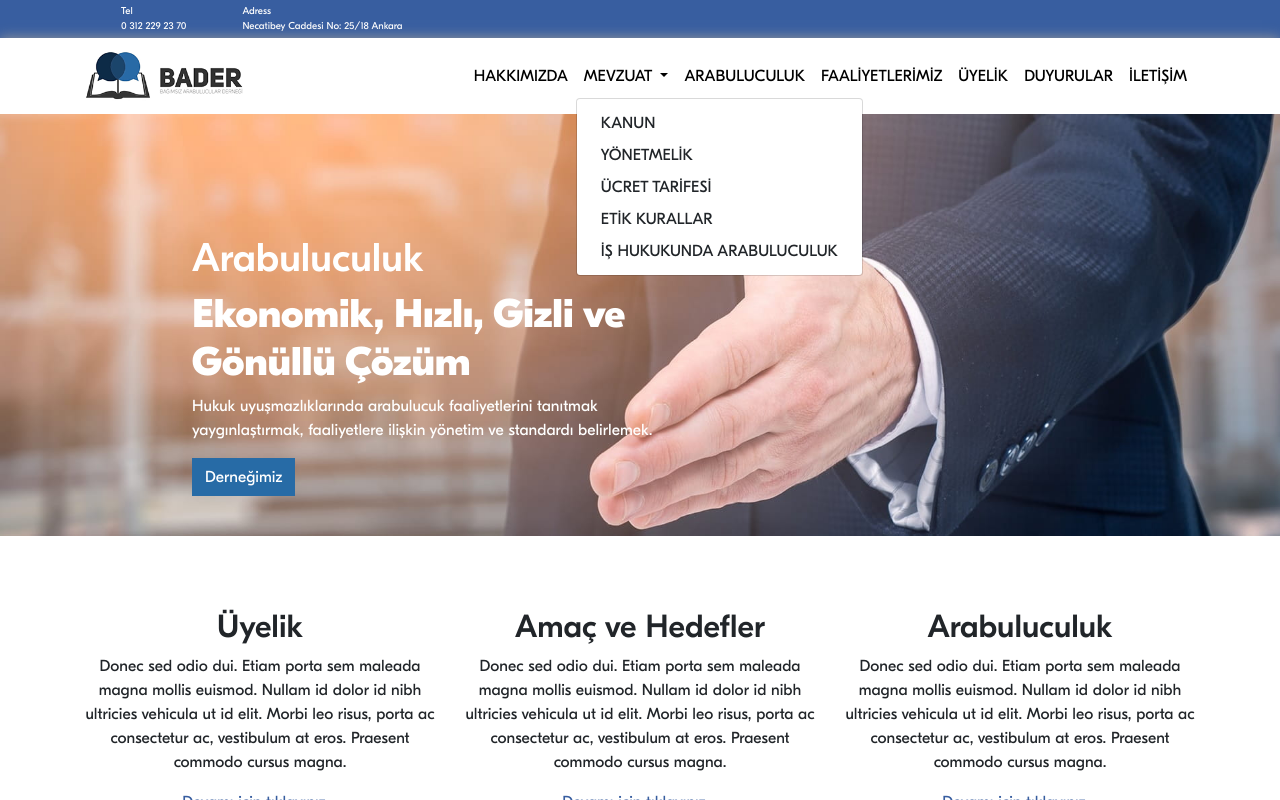
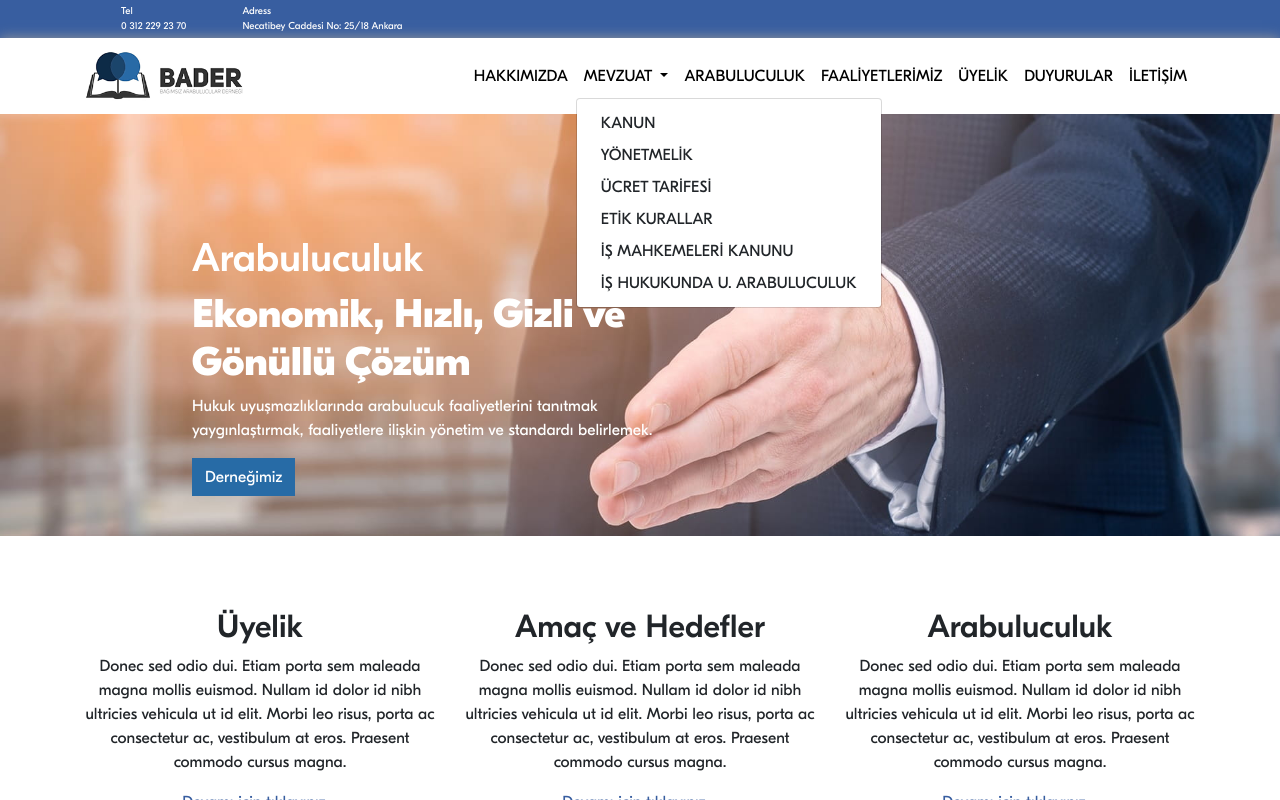
Before and after one commit to er3n/bader, a Vue app: page / in a window 1280 px wide. Both pictures are taken after a click on the link "MEVZUAT". Shown: the top 800 px of the page. Built offline with nearby package versions, Linux system fonts and the light colour scheme; some icons are missing.

Commit message:
resimler küçültülür

```diff
--- a/src/components/Navbar.vue
+++ b/src/components/Navbar.vue
@@ -21,11 +21,12 @@
                             MEVZUAT
                         </a>
                         <div class="dropdown-menu show" v-if="showSubMenuKey == 'MEVZUAT'" >
-                            <a class="dropdown-item" href="http://www.mevzuat.gov.tr/MevzuatMetin/1.5.6325.pdf" target="_blank">KANUN</a>
-                            <a class="dropdown-item" href="http://www.adb.adalet.gov.tr/Sayfalar/Teskilat/mevzuat/HukukUyusmazliklarindaArabuluculukKanunuYonetmeligi.pdf" target="_blank">YÖNETMELİK</a>
-                            <a class="dropdown-item" href="http://www.adb.adalet.gov.tr/Sayfalar/Teskilat/mevzuat/tarife.html" target="_blank">ÜCRET TARİFESİ</a>
-                            <a class="dropdown-item" href="http://www.adb.adalet.gov.tr/Sayfalar/Teskilat/mevzuat/etik_kurallar.html" target="_blank">ETİK KURALLAR</a>
-                            <a class="dropdown-item" href="http://www.adb.adalet.gov.tr/duyurular/2017/kasim/ishukuku/siteuzmanlik.pdf" target="_blank">İŞ HUKUKUNDA ARABULUCULUK</a>
+                            <a class="dropdown-item" href="http://www.mevzuat.gov.tr/MevzuatMetin/1.5.6325.pdf" target="_blank" v-on:click="hideNavbar">KANUN</a>
+                            <a class="dropdown-item" href="http://www.adb.adalet.gov.tr/Sayfalar/Teskilat/mevzuat/HukukUyusmazliklarindaArabuluculukKanunuYonetmeligi.pdf" target="_blank" v-on:click="hideNavbar">YÖNETMELİK</a>
+                            <a class="dropdown-item" href="http://www.adb.adalet.gov.tr/Sayfalar/Teskilat/mevzuat/tarife.html" target="_blank" v-on:click="hideNavbar">ÜCRET TARİFESİ</a>
+                            <a class="dropdown-item" href="http://www.adb.adalet.gov.tr/Sayfalar/Teskilat/mevzuat/etik_kurallar.html" target="_blank" v-on:click="hideNavbar">ETİK KURALLAR</a>
+                            <a class="dropdown-item" href="http://www.mevzuat.gov.tr/MevzuatMetin/1.5.7036.pdf" target="_blank" v-on:click="hideNavbar">İŞ MAHKEMELERİ KANUNU</a>
+                            <a class="dropdown-item" href="http://www.adb.adalet.gov.tr/duyurular/2017/kasim/ishukuku/siteuzmanlik.pdf" target="_blank" v-on:click="hideNavbar">İŞ HUKUKUNDA U. ARABULUCULUK</a>
                         </div>
                     </li>
                     <li class="nav-item">
```
